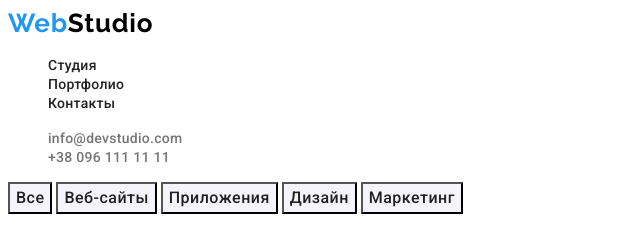
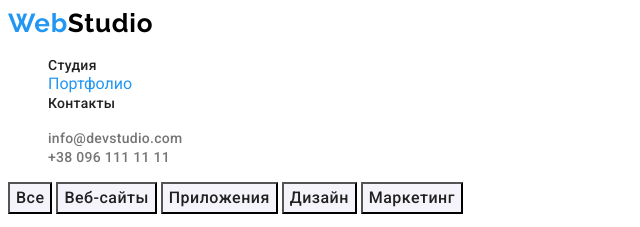
Before and after one commit to IvannaGumeniuk/goit-markup-hw-02, a plain HTML site: page portfolio.html in a window 1280 px wide. Shown: the top 227 px of the page, 0-640 px from the left. Drawn offline with Linux system fonts and the light colour scheme.

Commit message:
підсвічує активну сторінку

```diff
--- a/css/styles.css
+++ b/css/styles.css
@@ -33,7 +33,7 @@
   margin: -1px;
 }
 
-.current {
+.header-item-link-current {
   color: var(--color-accent);
 }
 
--- a/portfolio.html
+++ b/portfolio.html
@@ -22,7 +22,7 @@
                     class="header-logo-stydio">Studio</span></a>
             <ul class="header-list list">
                 <li class="header-item"><a class="header-item-link link" href="index.html">Студия</a></li>
-                <li class="header-item"><a class="current header-item-link link" href="portfolio.html">Портфолио</a></li>
+                <li class="header-item"><a class="header-item-link-current link" href="portfolio.html">Портфолио</a></li>
                 <li class="header-item"><a class="header-item-link link" href="#0">Контакты</a></li>
             </ul>
         </nav>
```
Also changed, not shown: index.html (+1 -1 lines).
